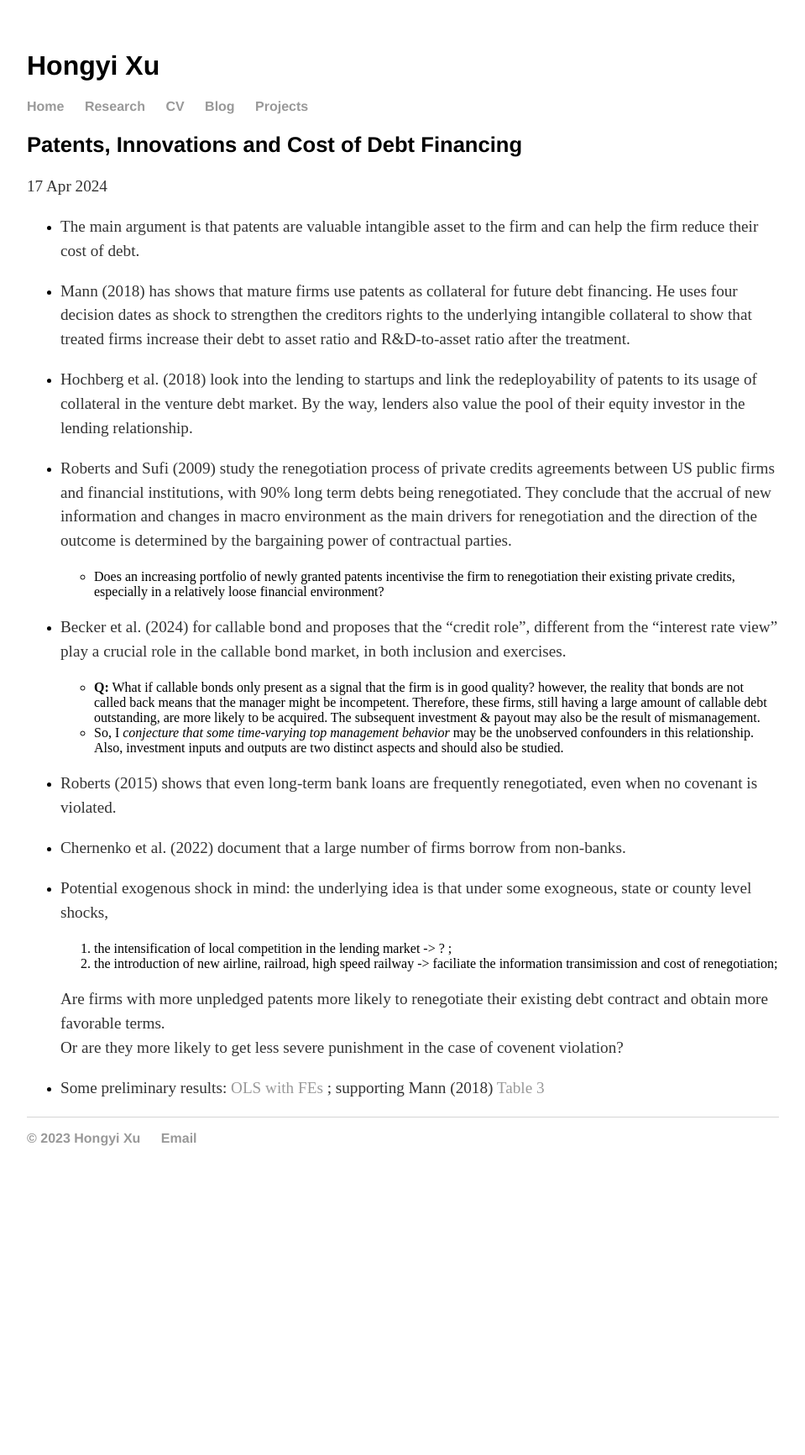
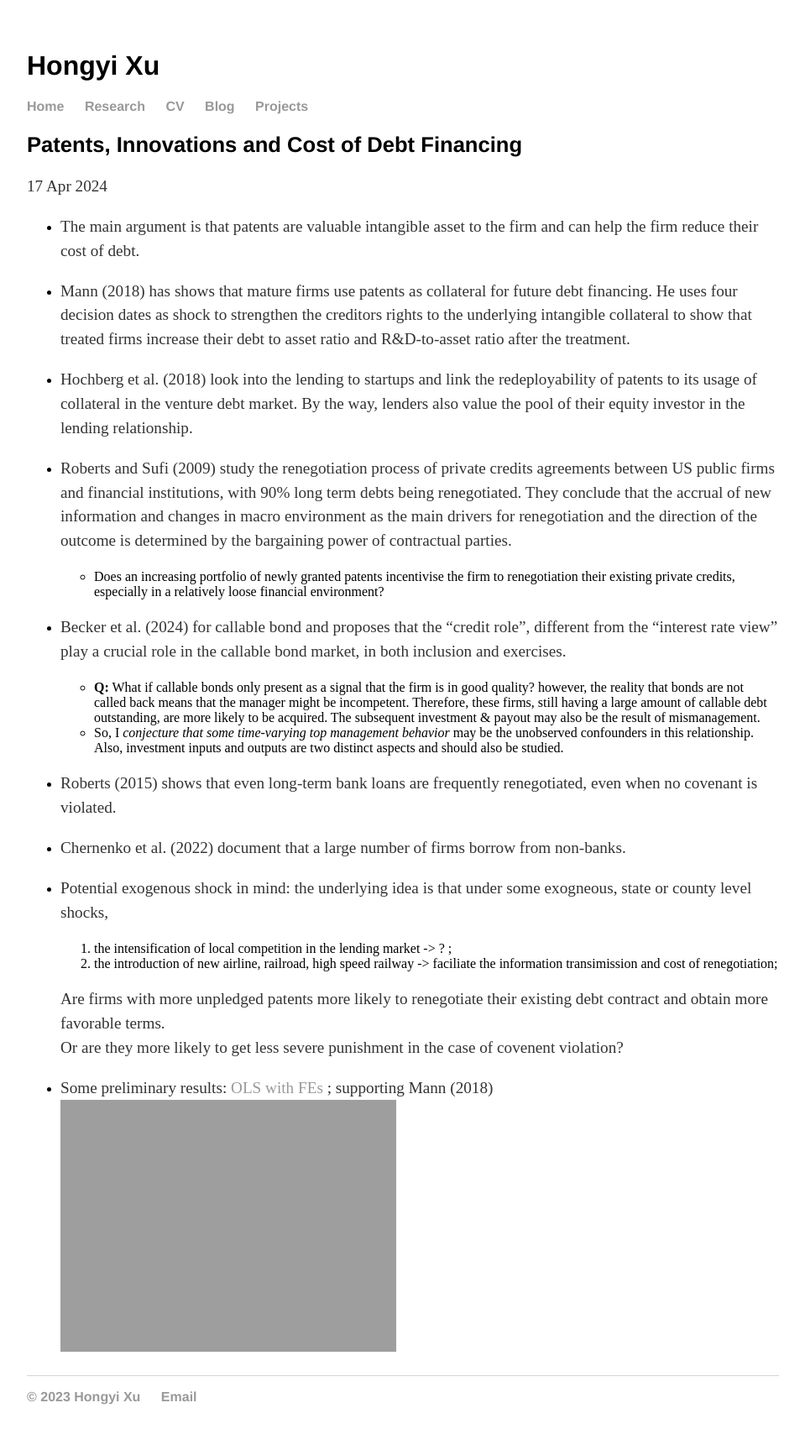
Before and after one commit to hongyileoxu/hongyileoxu.github.io, a Jekyll site: the page built from _posts/2024-04-17-project-2024.md, in a window 1280 px wide. Shown: the whole page at 84% size, without its empty margins (160-1119 px from the left). Built offline with Jekyll 4.4.1, drawn with Linux system fonts in a browser that asks for light colours; before the commit the page ends 1425 px from its top, so only the background shows below that.

Commit message:
Update 2024-04-17-project-2024.md

```diff
--- a/_posts/2024-04-17-project-2024.md
+++ b/_posts/2024-04-17-project-2024.md
@@ -31,4 +31,4 @@
   Are firms with more unpledged patents more likely to renegotiate their existing debt contract and obtain more favorable terms.<br>
   Or are they more likely to get less severe punishment in the case of covenent violation?
 
-- Some preliminary results: [OLS with FEs](https://hongyileoxu.github.io/research/project-2024/leverage_innovation.html) ; supporting Mann (2018) [Table 3](https://hongyileoxu.github.io/research/project-2024/Pasted image 20240405141616.png)
+- Some preliminary results: [OLS with FEs](https://hongyileoxu.github.io/research/project-2024/leverage_innovation.html) ; supporting Mann (2018) ![Table 3](https://hongyileoxu.github.io/research/project-2024/Pasted image 20240405141616.png)
```
